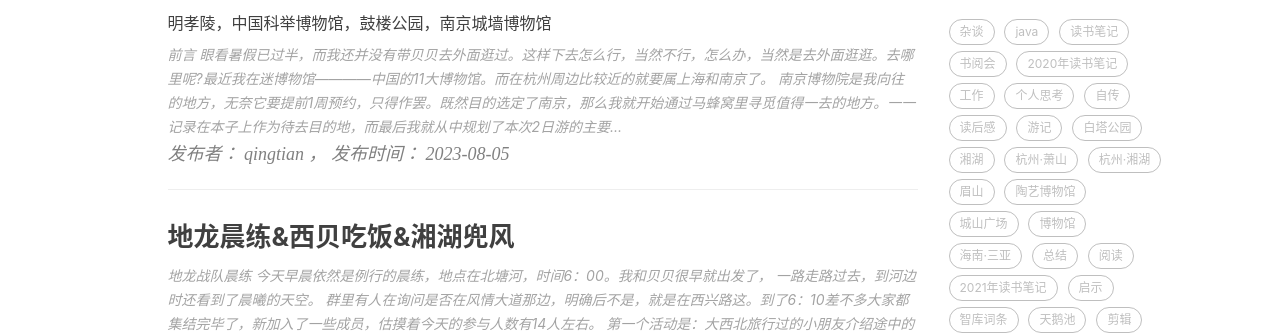
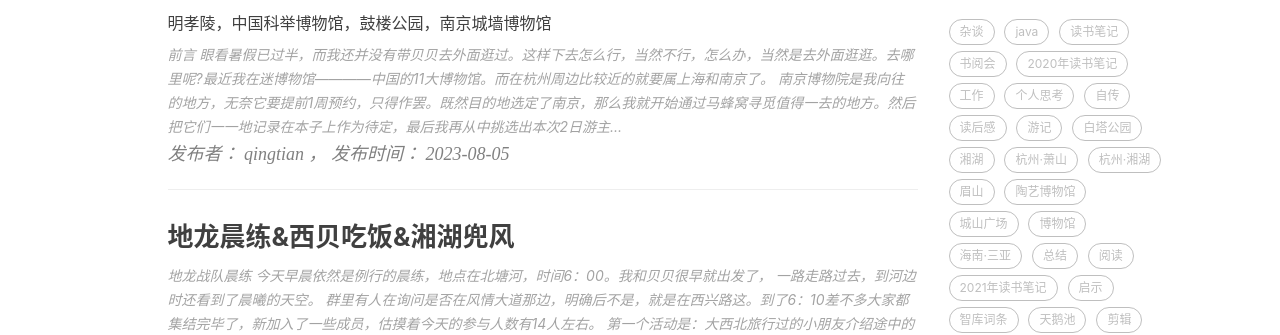
Before and after one commit to qingtian/qingtian.github.com, a Jekyll site: the page built from index.html, in a window 1280 px wide and 900 px high, scrolled down 305 px. Shown: the part 214-549 px from the top of the window. Built offline with Jekyll 4.4.1, drawn with Linux system fonts in a browser that asks for light colours; nearby versions of some CDN libraries; the list of posts is cut into pages by our own code; comment, search, counter and statistics services are not loaded; some of the changed lines change nothing that is shown.

Commit message:
Update 2023-08-05-nanjing-2-day-tour.md

````diff
--- a/_posts/2023-08-05-nanjing-2-day-tour.md
+++ b/_posts/2023-08-05-nanjing-2-day-tour.md
@@ -19,17 +19,17 @@
 
 眼看暑假已过半，而我还并没有带贝贝去外面逛过。这样下去怎么行，当然不行，怎么办，当然是去外面逛逛。去哪里呢?最近我在迷博物馆————中国的11大博物馆。而在杭州周边比较近的就要属上海和南京了。
 
-南京博物院是我向往的地方，无奈它要提前1周预约，只得作罢。既然目的选定了南京，那么我就开始通过马蜂窝里寻觅值得一去的地方。一一记录在本子上作为待去目的地，而最后我就从中规划了本次2日游的主要目的地了。
+南京博物院是我向往的地方，无奈它要提前1周预约，只得作罢。既然目的地选定了南京，那么我就开始通过马蜂窝寻觅值得一去的地方。然后把它们一一地记录在本子上作为待定，最后我再从中挑选出本次2日游主要的目的地。
 
-它们分别是：明孝陵、中国科举博物馆、南京城墙博物馆。至于为什么没有选定总统府，中山陵，原因只有一个——因为太热门，我根本没约到。
+它们分别是：明孝陵、中国科举博物馆、南京城墙博物馆。至于为什么没有选定总统府，中山陵，原因只有一个：因为它们太热门，我根本就没能约到。
 
-第一次带着家人去南京，还得先出发再说吧，毕竟真正做到比什么都重要。
+第一次带着家人去南京，先出发再言其他，毕竟做到比什么都重要。
 
 # 说走就走的行程
 
 从周五晚上开始谋划，到最后成行，我花了大概3个小时抢票，定酒店，看攻略并制定初步行程。虽然从最后的结果看，本次行程并不美好，甚至有些痛苦。
 
-但是，人生就是这样，如果不去做，我们永远都无法真正了解想做的与真正做之间的差别。尽管经历了痛苦，但对于我们真正能走出来，来到南京就已是一个巨大的飞跃。
+但是，人生就是这样，如果不去做，我们永远都无法真正了解想做的与真正做之间的差别。尽管我们在过程中经历了不少痛苦，但能走起来到南京，就已是一个巨大的飞跃。
 
 南京挺好，以后可以常来来。
 
@@ -41,7 +41,7 @@
 
 要说我们为什么没从早上就出发，主要是在于早上6：00 - 8：00 有地龙战队晨练训练营的活动。每个组织都有纪律，纪律性，时间性是需要家长以身作则用行动告诉小朋友的道理。这样比起用言语表达会显得更有效果和说服力。
 
-晨练后，贝贝在一鸣吃了面包，而我买了拌面吃。运动过后，这种身体与心灵的双重满足，真是难得的享受。和暑假其他几次训练一样，我抽空也剪成了视频，可以看我B站的短片：[<地龙战队晨练训练营06>](https://www.bilibili.com/video/BV19h4y1r75E/?spm_id_from=333.999.0.0)。我可不吝啬拍照与视频，我最渴望与锻炼的就是自己的摄影与剪辑能力，实践是检验真理的唯一标准。
+晨练后，贝贝在一鸣吃了面包，而我买了拌面吃。运动过后，这种身体与心灵的双重满足，真是难得的享受。和暑假其他几次训练一样，我抽空也剪成了视频，可以看我B站的短片：[地龙战队晨练训练营06](https://www.bilibili.com/video/BV19h4y1r75E/?spm_id_from=333.999.0.0)。我可不吝啬拍照与视频，我最渴望与锻炼的就是自己的摄影与剪辑能力，实践是检验真理的唯一标准。
 
 ```
 一句话：干就对了，想那么多干嘛！
@@ -49,7 +49,7 @@
 
 # 12306买票的故事
 
-买火车票当然是12306，但因为正值暑假，南京又是热门城市，买票的活就变成了抢票的事。去程的票还算好，为了保证训练不耽误，又留下足够时间让贝贝完成必要的作业，我选择在12：03的高铁，基本1个半小时便可以到达南京南站。
+买火车票当然是12306，但因为正值暑假，南京又是热门城市，买票的活就变成了抢票的事。去程的票还算好，为了保证训练不耽误，又能留下足够时间让贝贝完成必要的作业，我选择了12：03分的高铁，基本1个半小时便可以到达南京南站。
 
 而回程的票就比较难搞了。要么早上太早，要么就下午和晚上都没票，综合考虑后，我只得选择了11：35的高铁。这么来看，我所谓南京2日游，实际真正在南京游玩的时间连24小时都不到，说本次旅行是一次特种兵之旅，我是一点也没夸张。甚至还带了才1.5岁的小儿子，还得时刻用小推车代步。期间的艰辛只有真正经历的人才能明白，不说也罢。
 
@@ -96,7 +96,7 @@
 
 # 路途中的事
 
-我和内人的座位并未并排，我在啃枪腿的同时，一边的美女车友在用手机定餐。
+我和内人的座位并未并排，我在啃枪腿的同时，一边的美女车友在用手机订餐。
 
 ![20230805_7](http://img.qingtian16265.com/20230805_7.png)
 
@@ -124,7 +124,7 @@
 
 ![20230805_12](http://img.qingtian16265.com/20230805_12.png)
 
-在地铁站里，给本次配戴墨镜的贝贝先来上一张，再交代一下所处的地铁站台环境，这种摄影思维与短片剪辑有异曲同工之妙。特定，中景，远景，分别交代人物情绪，从近及远地详细描述周边环境，这个手法很好用。
+在地铁站里，给本次配戴墨镜的贝贝先来上一张，再交代一下所处的地铁站台环境，这种摄影思维与短片剪辑有异曲同工之妙。特写，中景，远景，分别交代人物情绪，从近及远地详细描述周边环境，这个手法很好用。
 
 从南京南到明孝陵需要先上3号线，再经过8站到达大行宫。
 
@@ -156,7 +156,7 @@
 
 ![20230805_22](http://img.qingtian16265.com/20230805_22.png)
 
-3号门口有景区的导览图，从这里检票进去的人也算不多，不知是否是因为天气太热。不一小会，我们便检票入陵了，开始真正感受这陵园的风光与魅力。
+3号门口有景区的导览图，从这里检票进去的人也不算多，不知是否是因为天气太热。不一小会，我们便检票入陵了，开始真正感受这陵园的风光与魅力。
 
 ![20230805_23](http://img.qingtian16265.com/20230805_23.png)
 
@@ -344,6 +344,108 @@
 
 # 第三站：南京城墙博物馆
 
+去到南京城墙博物馆已是第二天，一早，我们吃完早饭便打车来到了南京城墙博物馆。一路上，我们可以发现南京一个特别的地方，那就是红绿灯都被设计的大一号，在很远的地方我们便可以看到倒计时。
+
+![20230805_123](http://img.qingtian16265.com/20230805_123.png)
+
+这个点真心点赞，杭州也可以效仿一下，这点对于近视司机比较友好。
+
+打车路上还是有点堵的，基本是近百米就有一个路口，路面也不是很宽，就在走走停停中好不容易才到了博物馆。
+
+![20230805_93](http://img.qingtian16265.com/20230805_93.png)
+
+博物馆就坐落在中华东门城墙边，一下车便可以看到那座现代的博物馆建筑物。比邻秦淮河，又有南面城墙护体，路上高大的梧桐看门，这阵势好生磅礴。
+
+![20230805_95](http://img.qingtian16265.com/20230805_95.png)
+
+城墙博物馆也是需要预约的，不过里面也有收费的展览。如果约不到免费的，也可以直接购买付费的展览进入参观。这门生意我们在西安时也似曾相识，当时陕西历史博物馆也有同样的机制。不知只是为了让更多人看展，还是为了场馆创收。
+
+![20230805_90](http://img.qingtian16265.com/20230805_90.png)
+
+![20230805_91](http://img.qingtian16265.com/20230805_91.png)
+
+![20230805_92](http://img.qingtian16265.com/20230805_92.png)
+
+博物馆外的东门城墙下，我给贝贝来了一张，之后便往博物馆方面行走。
+
+![20230805_94](http://img.qingtian16265.com/20230805_94.png)
+
+馆外有大炮，接近中午，太阳晒的正猛。基本没什么人在户外活动，更多的人都躲进了博物馆内吹空调，看展览。
+
+![20230805_96](http://img.qingtian16265.com/20230805_96.png)
+
+夏日里这类活动才是真幸福，另一种幸福便是夜游，可惜本次南京之行未能如愿，只待下回了。
+
+安检后，我把行李寄存了一把。由于临近火车发车时间，我们能在博物馆里游览的时间并不充足。
+
+![20230805_97](http://img.qingtian16265.com/20230805_97.png)
+
+![20230805_98](http://img.qingtian16265.com/20230805_98.png)
+
+![20230805_99](http://img.qingtian16265.com/20230805_99.png)
+
+我们急行军般的在里面穿梭，我用手机刻意地记录些画面，不至于来了没素材写游记。
+
+![20230805_100](http://img.qingtian16265.com/20230805_100.png)
+
+![20230805_101](http://img.qingtian16265.com/20230805_101.png)
+
+![20230805_102](http://img.qingtian16265.com/20230805_102.png)
+
+要说这个博物馆令我印象最深的，我觉得要属那个官窑洞。与杭州的南宋官窑博物馆不同，这里展示的洞是一个圆形的，而杭州是长廊形，同时烧制容量更大，效率更高。
+
+![20230805_103](http://img.qingtian16265.com/20230805_103.png)
+
+![20230805_104](http://img.qingtian16265.com/20230805_104.png)
+
+![20230805_105](http://img.qingtian16265.com/20230805_105.png)
+
+![20230805_106](http://img.qingtian16265.com/20230805_106.png)
+
+![20230805_107](http://img.qingtian16265.com/20230805_107.png)
+
+另一大此处独有的，想必是一整面由城墙板构成的墙壁。不说别的，光拍照就非常不错，很多墙砖上还有文字，都是历史的痕迹。
+
+![20230805_108](http://img.qingtian16265.com/20230805_108.png)
+
+![20230805_109](http://img.qingtian16265.com/20230805_109.png)
+
+![20230805_110](http://img.qingtian16265.com/20230805_110.png)
+
+![20230805_111](http://img.qingtian16265.com/20230805_111.png)
+
+![20230805_112](http://img.qingtian16265.com/20230805_112.png)
+
+![20230805_113](http://img.qingtian16265.com/20230805_113.png)
+
+![20230805_114](http://img.qingtian16265.com/20230805_114.png)
+
+![20230805_115](http://img.qingtian16265.com/20230805_115.png)
+
+![20230805_116](http://img.qingtian16265.com/20230805_116.png)
+
+![20230805_117](http://img.qingtian16265.com/20230805_117.png)
+
+![20230805_118](http://img.qingtian16265.com/20230805_118.png)
+
+![20230805_119](http://img.qingtian16265.com/20230805_119.png)
+
+![20230805_120](http://img.qingtian16265.com/20230805_120.png)
+
+![20230805_121](http://img.qingtian16265.com/20230805_121.png)
+
+![20230805_122](http://img.qingtian16265.com/20230805_122.png)
+
+而这些历史与文化，就是我希望带贝贝，小睿所感受的，耳濡目染式教育，润物育人无声才更持久。
+
+我始终认为博物馆才是小朋友最好的课堂，知识是点滴汇集，常看常新。未来我还将贝贝和小睿去到更多更远的地方看尽人间的各种美好。
+
+最后要吐槽一点博物馆的设计：出口的门竟然只有1.5米宽左右，扭尼还很大，要非常用力才能推动，这对于带小朋友的家长来说十分不便。除了这点，我刚刚寄存的行李，还是从出口处途经博物馆外围再回到入口进入才可取回，非常麻烦，略感不够人性化。
+
+每个城市都有不足，或许在历史上丰盈之外，现代建筑的不足也是属于南京的一大“特色”吧。不过话说回来，南京，南京，下次我还会回来的。
+
+大学时期实践算第1次来南京，第一份的工作关系有机会第2次来南京，而这次因为想带家人一起，第3次来到南京游玩。每次有不一样的体验与发现，我想当我第4次，第5次来时又会有更多的变化，真好。
+
 # 回家
 
 回家的时候总是来的太快，还没怎么逛南京，我们就不得不准备回家了。在城墙博物馆外打车去了南京南，司机师傅很热情地给我们介绍旅游避坑攻略，推荐晚上来中华东门的城墙，夜景很漂亮。
````
